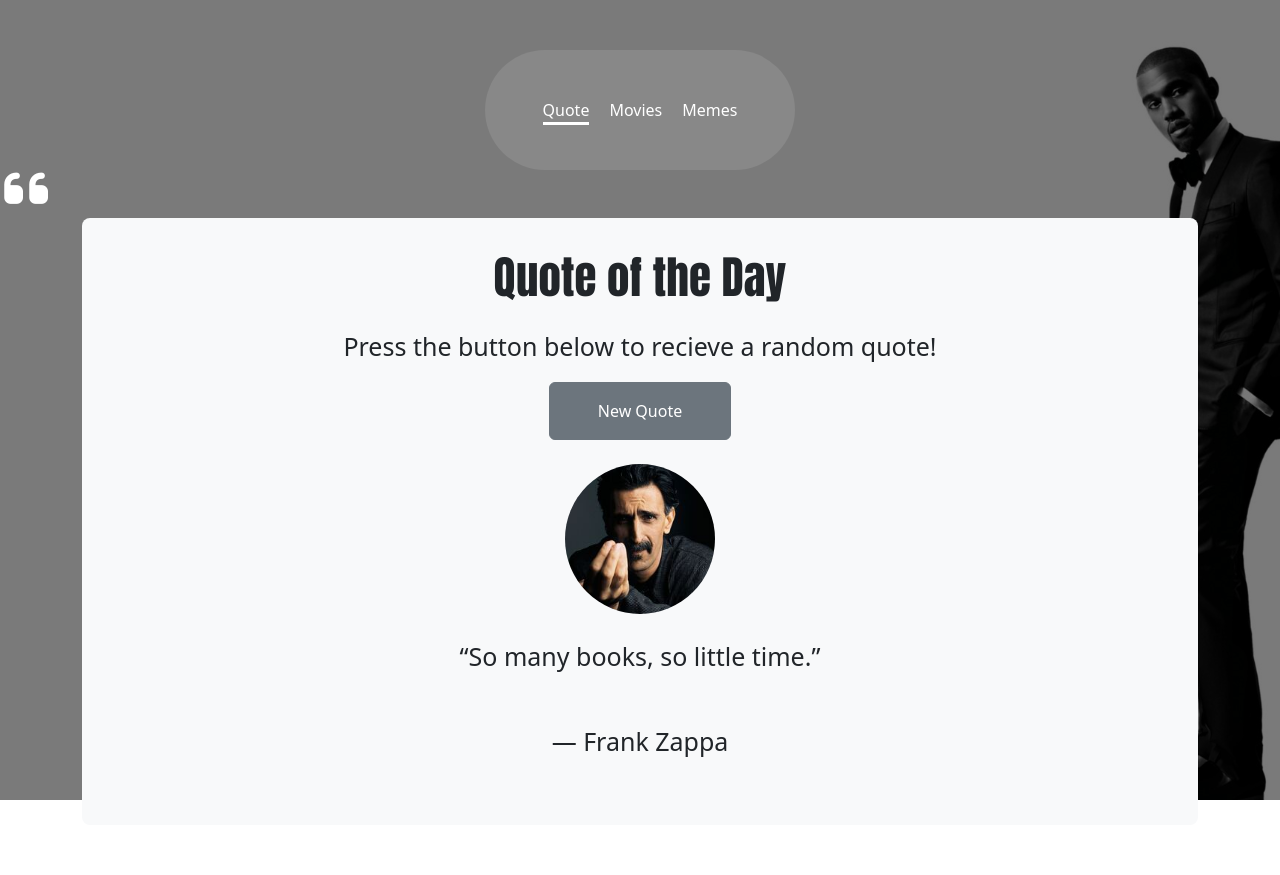
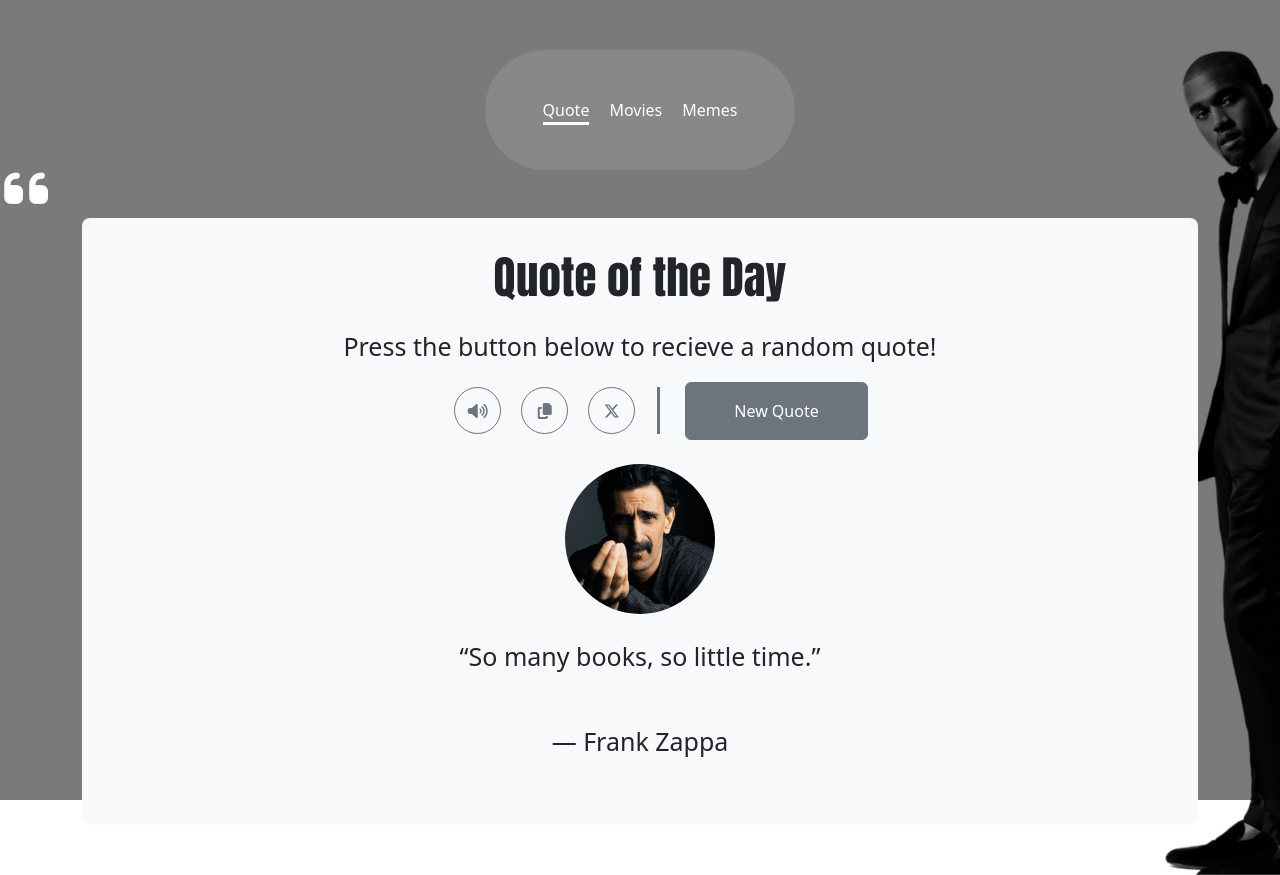
Before and after one commit to MuhamedHajajii/Random-Number-Generator-Two, a plain HTML site: page index.html in a window 1280 px wide. Both pictures are taken after a click on the button "New Quote". Before the commit the page ends 825 px from the top, so only its background shows below. Drawn offline with Linux system fonts and the light colour scheme.

Commit message:
Add speech and copy and share btns

```diff
--- a/css/mainStyle.css
+++ b/css/mainStyle.css
@@ -30,7 +30,7 @@
     p {
       font-size: 16px;
     }
-    .tab-pane i {
+    .tab-pane i.fa-quote-left {
       display: none;
     }
   }
@@ -94,8 +94,7 @@
   content: '';
   width: 100%;
 }
-.nav-pills .nav-link.active, .nav-pills .show>.nav-link {
-}
+
 .nav-pills li .nav-link {
   color: white;
 }
@@ -167,3 +166,86 @@
 .fade {
   transition: opacity .3s linear;
 }
+.cardBtn {
+  transition: all 0.3s ease;
+}
+.cardBtn.Loading {
+  opacity: 0.7;
+  pointer-events: none;
+}
+.actions ul {
+  display: flex;
+  position: relative;
+  padding-right: 15px;
+  margin-bottom: 0;
+}
+.actions ul::after {
+  content: '';
+  width: 3px;
+  top: 0;
+  bottom: 0;
+  right: 0px;
+  background-color: #6C757D;
+  position: absolute;
+}
+.actions ul li {
+  list-style: none;
+  width: 47px;
+  height: 47px;
+  border-radius: 50%;
+  display: flex;
+  justify-content: center;
+  align-items: center;
+  color:#6C757D ;
+  border: 1px solid #6C757D;
+  margin: 0 10px ;
+  transition: all 0.3s ease;
+  cursor: pointer;
+}
+
+@media screen and (min-width: 768px) {
+  .btns ul{
+    margin-right: 25px;
+  }
+}
+.btns {
+  display:flex;
+  justify-content: center;
+  align-items: center;
+}
+
+@media screen and (max-width: 767px) {
+  .btns ul{
+    justify-content: center;
+  }
+  .actions ul::after {
+    display: none;
+  }
+
+}
+
+.actions ul li:hover {
+  color: #eee;
+  background-color: #6C757D;
+}
+
+body {
+  min-height:100vh;
+}
+
+/* border-radius:50% ;width:150px;height:150px; */
+
+@media screen and (min-width: 768px) {
+  #quoteimgs img {
+    border-radius:50%;
+    width:150px;
+    height:150px;
+  }
+}
+@media screen and (max-width: 767px) {
+  #quoteimgs img {
+    border-radius:50%;
+    width:100px;
+    height:100px;
+  }
+}
--- a/index.html
+++ b/index.html
@@ -13,7 +13,7 @@
   <link rel="stylesheet" href="./css/all.min.css">
 </head>
 
-<body class="vh-100">
+<body>
 
 
 
@@ -38,9 +38,18 @@
           <i class="fa-solid fa-quote-left"></i>
           <h1 class="pt-2">Quote of the Day</h1>
           <p class="pt-3">Press the button below to recieve a random quote!</p>
-          <button class="py-3  px-5  btn btn-secondary" onclick="generateQuote();">New Quote</button>
+          <div class="btns">
+            <div class="actions">
+              <ul>
+                <li class="sound"><i class="fas fa-volume-up"></i></li>
+                <li class="copy"><i class="fas fa-copy"></i></li>
+                <li class="twitter"><i class="fa-brands fa-x-twitter"></i></li>
+              </ul>
+            </div>
+            <button class="py-md-3  px-md-5  btn btn-secondary cardBtn" onclick="generateQuote();">New Quote</button>
+          </div>
           <div class="py-4" class="imgs" id="quoteimgs">
-            <img style="border-radius:50% ;width:150px;height:150px;" src="./imges/1.jpg" alt="">
+            <img src="./imges/1.jpg" alt="">
           </div>
           <p class="pb-4" id="quoteOutput">
             “Be yourself; everyone else is already taken.”
@@ -58,7 +67,6 @@
           <p class="pt-3">Press the button below to get your random Marvel Movie!</p>
           <button onclick="moviesRandom()" class="py-3  px-5  btn btn-secondary" ;>New Quote</button>
           <div class="py-4" class="imgs" id="quoteimgs">
-
           </div>
           <div class="moviesImges">
             <p class="pb-4 moveimg  " id="movieimgs">
--- a/js/Mainjs.js
+++ b/js/Mainjs.js
@@ -46,30 +46,37 @@
   `― Martin Luther King Jr., A Testament of Hope: The Essential Writings and Speeches`
 ];
 var quoteArrayImgs = [
-  '<img style="border-radius:50% ;width:150px;height:150px;" src="./imges/2.jpg" alt="">',
-  '<img style="border-radius:50% ;width:150px;height:150px;" src="./imges/3.jpg" alt="">',
-  '<img style="border-radius:50% ;width:150px;height:150px;" src="./imges/4.jpg" alt="">',
-  '<img style="border-radius:50% ;width:150px;height:150px;" src="./imges/5.jpg" alt="">',
-  '<img style="border-radius:50% ;width:150px;height:150px;" src="./imges/6.jpg" alt="">',
-  '<img style="border-radius:50% ;width:150px;height:150px;" src="./imges/7.jpg" alt="">',
-  '<img style="border-radius:50% ;width:150px;height:150px;" src="./imges/8.jpg" alt="">',
-  '<img style="border-radius:50% ;width:150px;height:150px;" src="./imges/9.jpg" alt="">',
-  '<img style="border-radius:50% ;width:150px;height:150px;" src="./imges/10.jpg" alt="">',
-  '<img style="border-radius:50% ;width:150px;height:150px;" src="./imges/11.jpg" alt="">',
-  '<img style="border-radius:50% ;width:150px;height:150px;" src="./imges/12.jpg" alt="">',
-  '<img style="border-radius:50% ;width:150px;height:150px;" src="./imges/13.jpg" alt="">',
-  '<img style="border-radius:50% ;width:150px;height:150px;" src="./imges/14.jpg" alt="">',
-  '<img style="border-radius:50% ;width:150px;height:150px;" src="./imges/15.jpg" alt="">',
-  '<img style="border-radius:50% ;width:150px;height:150px;" src="./imges/16.jpg" alt="">',
-  '<img style="border-radius:50% ;width:150px;height:150px;" src="./imges/17.jpg" alt="">',
-  '<img style="border-radius:50% ;width:150px;height:150px;" src="./imges/18.jpg" alt="">',
-  '<img style="border-radius:50% ;width:150px;height:150px;" src="./imges/19.jpg" alt="">',
-  '<img style="border-radius:50% ;width:150px;height:150px;" src="./imges/20.jpg" alt="">'
+  '<img   src="./imges/2.jpg" alt="">',
+  '<img   src="./imges/3.jpg" alt="">',
+  '<img   src="./imges/4.jpg" alt="">',
+  '<img   src="./imges/5.jpg" alt="">',
+  '<img   src="./imges/6.jpg" alt="">',
+  '<img   src="./imges/7.jpg" alt="">',
+  '<img   src="./imges/8.jpg" alt="">',
+  '<img   src="./imges/9.jpg" alt="">',
+  '<img   src="./imges/10.jpg" alt="">',
+  '<img   src="./imges/11.jpg" alt="">',
+  '<img   src="./imges/12.jpg" alt="">',
+  '<img   src="./imges/13.jpg" alt="">',
+  '<img   src="./imges/14.jpg" alt="">',
+  '<img   src="./imges/15.jpg" alt="">',
+  '<img   src="./imges/16.jpg" alt="">',
+  '<img   src="./imges/17.jpg" alt="">',
+  '<img   src="./imges/18.jpg" alt="">',
+  '<img   src="./imges/19.jpg" alt="">',
+  '<img   src="./imges/20.jpg" alt="">'
 ];
 
 var usedIndexs = [];
+let loadingText = document.querySelector('.cardBtn');
+var soundBtn = document.querySelector('.sound');
+var copyBtn = document.querySelector('.copy');
+var twitterBtn = document.querySelector('.twitter');
+
 
 function generateQuote () {
+  loadingText.innerText = 'Loading Quote';
+  loadingText.classList.add('Loading');
   if (usedIndexs.length -1 == quoteArray.length -1) {usedIndexs = [];}
 
   var checkUsedIndex = false;
@@ -85,8 +92,24 @@
   document.getElementById('quoteimgs').innerHTML = quoteArrayImgss;
   document.getElementById('authorOutput').innerHTML = ArrayName;
   document.getElementById('quoteOutput').innerHTML = quoteName;
+  loadingText.innerText = 'New Quote';
+  loadingText.classList.remove('Loading');
+
 }
 
+var quoteText = document.getElementById('quoteOutput');
+var autherText = document.getElementById('authorOutput');
+soundBtn.addEventListener('click' , ()=> {
+  let utterance = new SpeechSynthesisUtterance(`${quoteText.innerHTML}  by ${autherText.innerHTML}`);
+  speechSynthesis.speak(utterance);
+});
+copyBtn.addEventListener('click' , ()=> {
+  navigator.clipboard.writeText(quoteText.innerText)
+});
+twitterBtn.addEventListener('click' , ()=> {
+  let tweetUrl = `https://twitter.com/compose/tweet?url=${quoteText.innerText}`;
+  window.open(tweetUrl, '_blank');
+});
 
 // Start Movies
 
@@ -126,6 +149,7 @@
 
 var movieUsedIndex = [];
 
+
 function moviesRandom () {
   if (movieUsedIndex.length -1 == moviesSection.length -1 ) {
     movieUsedIndex = [];
@@ -140,7 +164,6 @@
   movieUsedIndex.push(movieName[movieNumber])
   document.getElementById('movieimgs').innerHTML = moviesSection[movieNumber];
   document.getElementById('movieNames').innerHTML = movieName[movieNumber];
-
 }
 
 // Start Memes
```
